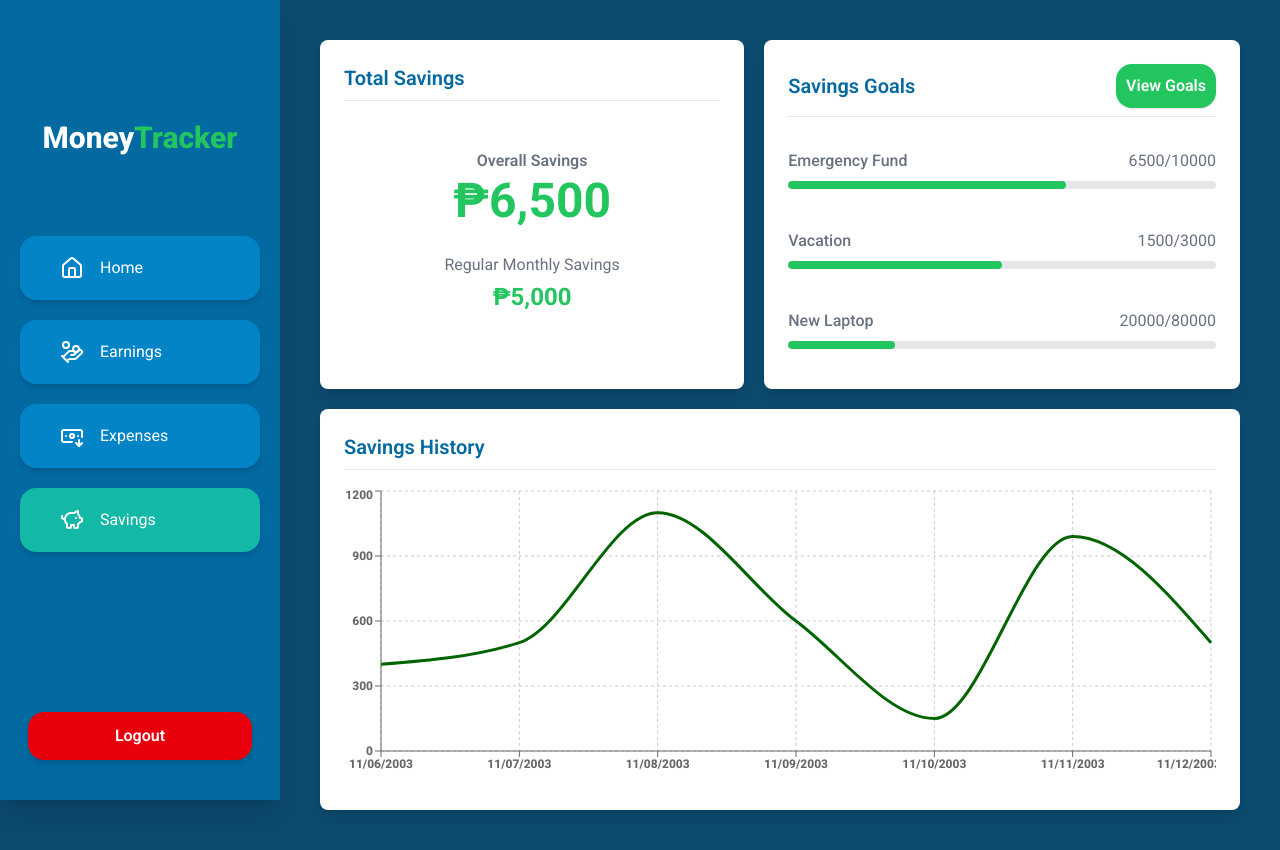
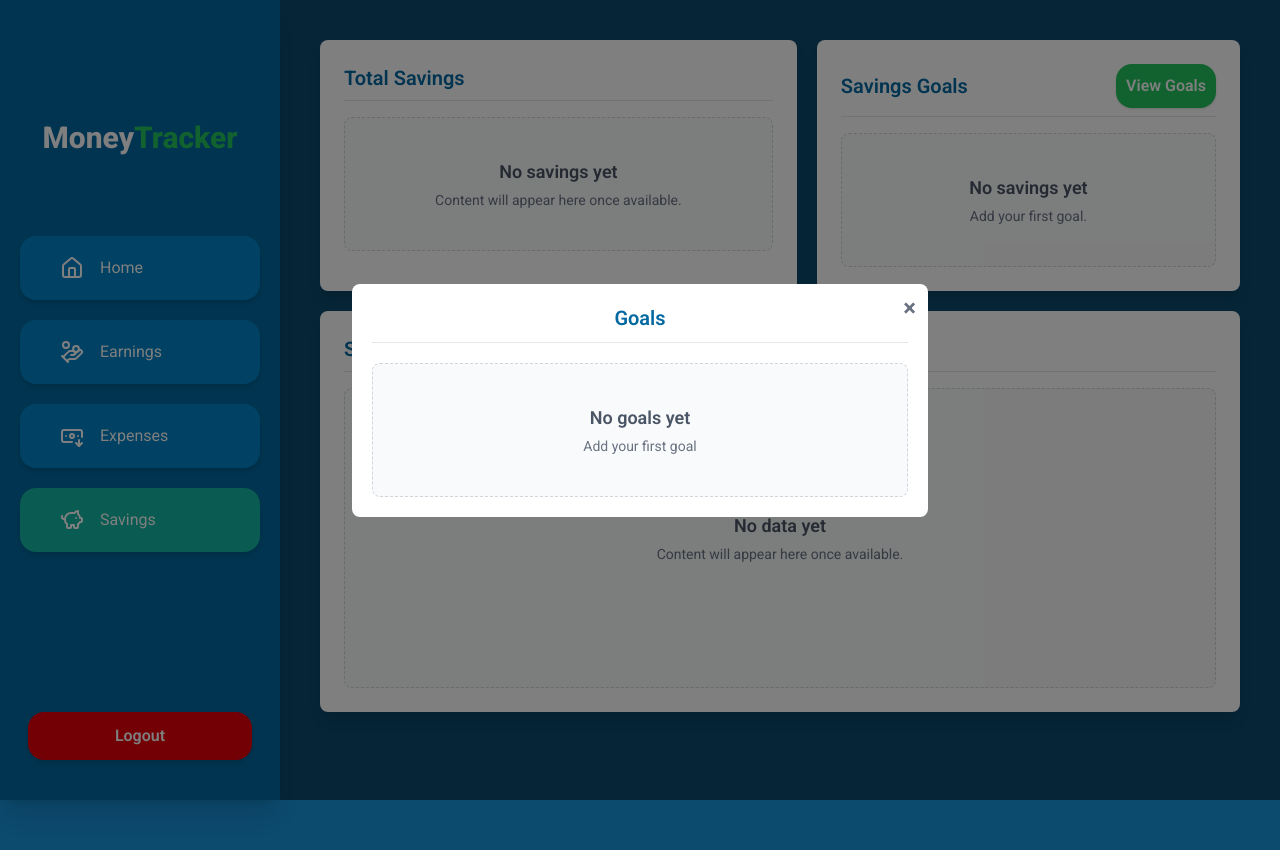
Before and after one commit to Estakuyo/MoneyTracker, a React app in the folder frontend/: page /savings in a window 1280 px wide. Both pictures are taken after a click on the button "View Goals". After the commit the page ends 800 px from the top, so only its background shows below. Built offline with nearby package versions, Linux system fonts and the light colour scheme; the HTML template or start-up script is replaced by a standard one.

Commit message:
Finished added placeholder and modal in savings page

```diff
--- a/frontend/src/pages/savings.jsx
+++ b/frontend/src/pages/savings.jsx
@@ -1,7 +1,9 @@
+import { useContext } from "react";
+import { ModalContext } from "../context/modalContext";
+
 import Card from "../components/card";
 import Button from "../components/button";
 import ProgressBar from "../components/progressBar";
-import Dropdown from "../components/dropdown";
 import {
   ResponsiveContainer,
   LineChart,
@@ -11,52 +13,84 @@ import {
   CartesianGrid,
   Tooltip,
 } from "recharts";
+import Placeholder from "../components/placeholder";
 
 const Savings = () => {
+  const sampleSavings = [];
+
   const sampleGoals = [
-    { name: "Emergency Fund", amount: 10000, saved: 6500 },
-    { name: "Vacation", amount: 3000, saved: 1500 },
-    { name: "New Laptop", amount: 80000, saved: 20000 },
-    { name: "Motorcycle Maintenance", amount: 20000, saved: 5000 },
-    { name: "Home Renovation", amount: 50000, saved: 10000 },
+    // { name: "Emergency Fund", amount: 10000, saved: 6500 },
+    // { name: "Vacation", amount: 3000, saved: 1500 },
+    // { name: "New Laptop", amount: 80000, saved: 20000 },
+    // { name: "Motorcycle Maintenance", amount: 20000, saved: 5000 },
+    // { name: "Home Renovation", amount: 50000, saved: 10000 },
   ];
 
   const sampleDataChart = [
-    {
-      date: "11/06/2003",
-      amount: 400,
-    },
-    {
-      date: "11/07/2003",
-      amount: 500,
-    },
-    {
-      date: "11/08/2003",
-      amount: 1100,
-    },
-    {
-      date: "11/09/2003",
-      amount: 600,
-    },
-    {
-      date: "11/10/2003",
-      amount: 150,
-    },
-    {
-      date: "11/11/2003",
-      amount: 990,
-    },
-    {
-      date: "11/12/2003",
-      amount: 500,
-    },
+    // {
+    //   date: "11/06/2003",
+    //   amount: 400,
+    // },
+    // {
+    //   date: "11/07/2003",
+    //   amount: 500,
+    // },
+    // {
+    //   date: "11/08/2003",
+    //   amount: 1100,
+    // },
+    // {
+    //   date: "11/09/2003",
+    //   amount: 600,
+    // },
+    // {
+    //   date: "11/10/2003",
+    //   amount: 150,
+    // },
+    // {
+    //   date: "11/11/2003",
+    //   amount: 990,
+    // },
+    // {
+    //   date: "11/12/2003",
+    //   amount: 500,
+    // },
   ];
 
-  const sampleDropdownOptions = ["2026", "2027"];
+  const { openModal } = useContext(ModalContext);
+
+  const showGoals = () => {
+    openModal({
+      title: "Goals",
+      content: (
+        <div>
+          {sampleGoals.length > 0 ? (
+            sampleGoals.map((goal, index) => (
+              <div className="flex flex-col gap-10 py-4">
+                <div className="flex flex-col gap-2" key={index}>
+                  <ProgressBar
+                    goal={goal.name}
+                    value={goal.saved}
+                    max={goal.amount}
+                  />
+                </div>
+              </div>
+            ))
+          ) : (
+            <Placeholder
+              title="No goals yet"
+              description="Add your first goal"
+            />
+          )}
+        </div>
+      ),
+    });
+  };
 
   return (
     <div className="main-wrapper px-10 py-20 flex flex-col md:grid gap-5 md:py-10">
       <Card className="w-full" title={"Total Savings"}>
+        {sampleSavings.length > 0 ? (
           <div className="flex flex-col justify-center items-center py-8 gap-7 text-center">
             <div className="flex flex-col gap-1">
               <p className="text-md font-semibold text-gray-500">
@@ -64,11 +98,10 @@ const Savings = () => {
               </p>
               <h1 className="text-5xl font-bold text-success-500">₱6,500</h1>
             </div>
-          <div className="flex flex-col gap-1">
-            <p className="text-md text-gray-500">Regular Monthly Savings</p>
-            <h1 className="text-2xl font-bold text-success-500">₱5,000</h1>
           </div>
-        </div>
+        ) : (
+          <Placeholder title="No savings yet" />
+        )}
       </Card>
 
       <Card
@@ -78,11 +111,13 @@ const Savings = () => {
           <Button
             title={"View Goals"}
             className="bg-success-500 hover:bg-success-700"
+            onClick={showGoals}
           />
         }
       >
+        {sampleGoals.length > 0 ? (
+          sampleGoals.slice(0, 3).map((goal, index) => (
             <div className="flex flex-col gap-10 py-4">
-          {sampleGoals.slice(0, 3).map((goal, index) => (
               <div className="flex flex-col gap-2" key={index}>
                 <ProgressBar
                   goal={goal.name}
@@ -90,12 +125,19 @@ const Savings = () => {
                   max={goal.amount}
                 />
               </div>
-          ))}
             </div>
+          ))
+        ) : (
+          <Placeholder
+            title="No savings yet"
+            description="Add your first goal."
+          />
+        )}
       </Card>
 
       <Card className="w-full col-span-2" title={"Savings History"}>
         <div className="w-full" style={{ height: 300 }}>
+          {sampleDataChart.length > 0 ? (
             <ResponsiveContainer width="100%" height="100%">
               <LineChart data={sampleDataChart}>
                 <CartesianGrid strokeDasharray="3 3" />
@@ -116,6 +158,9 @@ const Savings = () => {
                 <Tooltip />
               </LineChart>
             </ResponsiveContainer>
+          ) : (
+            <Placeholder />
+          )}
         </div>
       </Card>
     </div>
```
Lines whose indentation alone changed are shown as unchanged.
